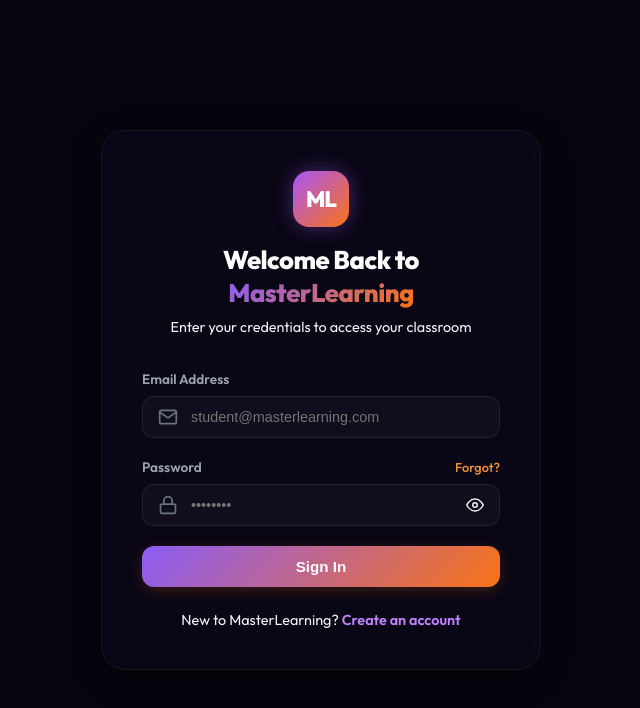
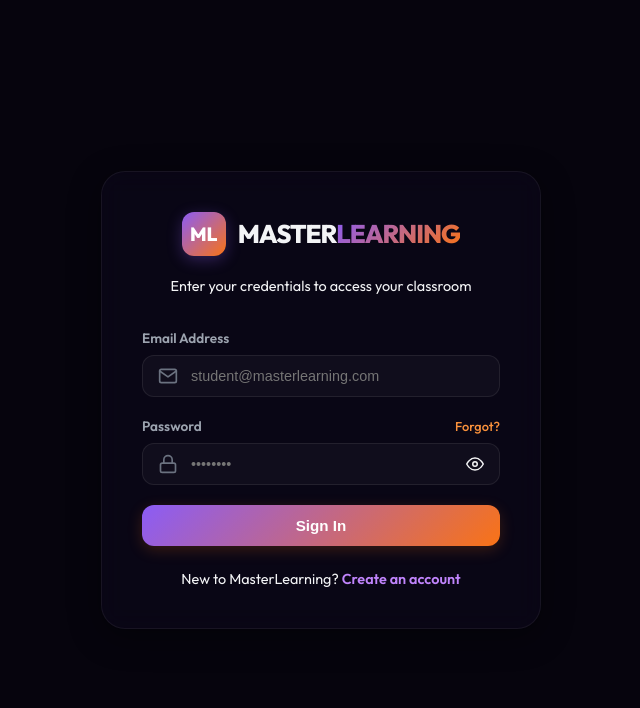
Before and after one commit to KavishkaAswaththa/MasterLearning, a Next.js app: page /login in a window 1280 px wide. Shown: the top 708 px of the page, without its empty margins (319-959 px from the left). Built offline with nearby package versions, Linux system fonts and the light colour scheme; no server answers.

Commit message:
feat: implement authentication pages and global UI layout components

```diff
--- a/src/app/globals.css
+++ b/src/app/globals.css
@@ -332,3 +332,33 @@ a {
     transform: translateY(0);
   }
 }
+
+/* Auth Portal unified branding styles */
+.logo-icon-auth {
+  width: 44px;
+  height: 44px;
+  border-radius: 12px;
+  background: var(--gradient-primary);
+  display: flex;
+  align-items: center;
+  justify-content: center;
+  color: #ffffff;
+  font-weight: 900;
+  font-size: 1.2rem;
+  box-shadow: 0 4px 15px rgba(139, 92, 246, 0.3);
+}
+
+.logo-text-auth {
+  font-size: 1.6rem;
+  font-weight: 900;
+  letter-spacing: -0.04em;
+  text-transform: uppercase;
+  color: var(--text-primary);
+}
+
+.logo-highlight-auth {
+  background: var(--gradient-primary);
+  -webkit-background-clip: text;
+  -webkit-text-fill-color: transparent;
+  background-clip: text;
+}
--- a/src/app/login/page.js
+++ b/src/app/login/page.js
@@ -82,12 +82,12 @@ export default function LoginPage() {
       <div className="glass-card" style={cardStyle}>
         {/* Portal Branding */}
         <div style={headerStyle}>
-          <div style={logoWrapperStyle}>
-            <span style={logoStyle}>ML</span>
+          <div style={{ display: "flex", alignItems: "center", justifyContent: "center", gap: "12px", marginBottom: "20px" }}>
+            <div className="logo-icon-auth">ML</div>
+            <span className="logo-text-auth">
+              Master<span className="logo-highlight-auth">Learning</span>
+            </span>
           </div>
-          <h1 style={titleStyle}>
-            Welcome Back to <span className="gradient-text">MasterLearning</span>
-          </h1>
           <p style={subtitleStyle}>Enter your credentials to access your classroom</p>
         </div>
 
```
Also changed, not shown: src/app/signup/page.js (+5 -2 lines), src/components/Sidebar.module.css (+14 -2 lines), src/components/Sidebar.tsx (+4 -7 lines).
